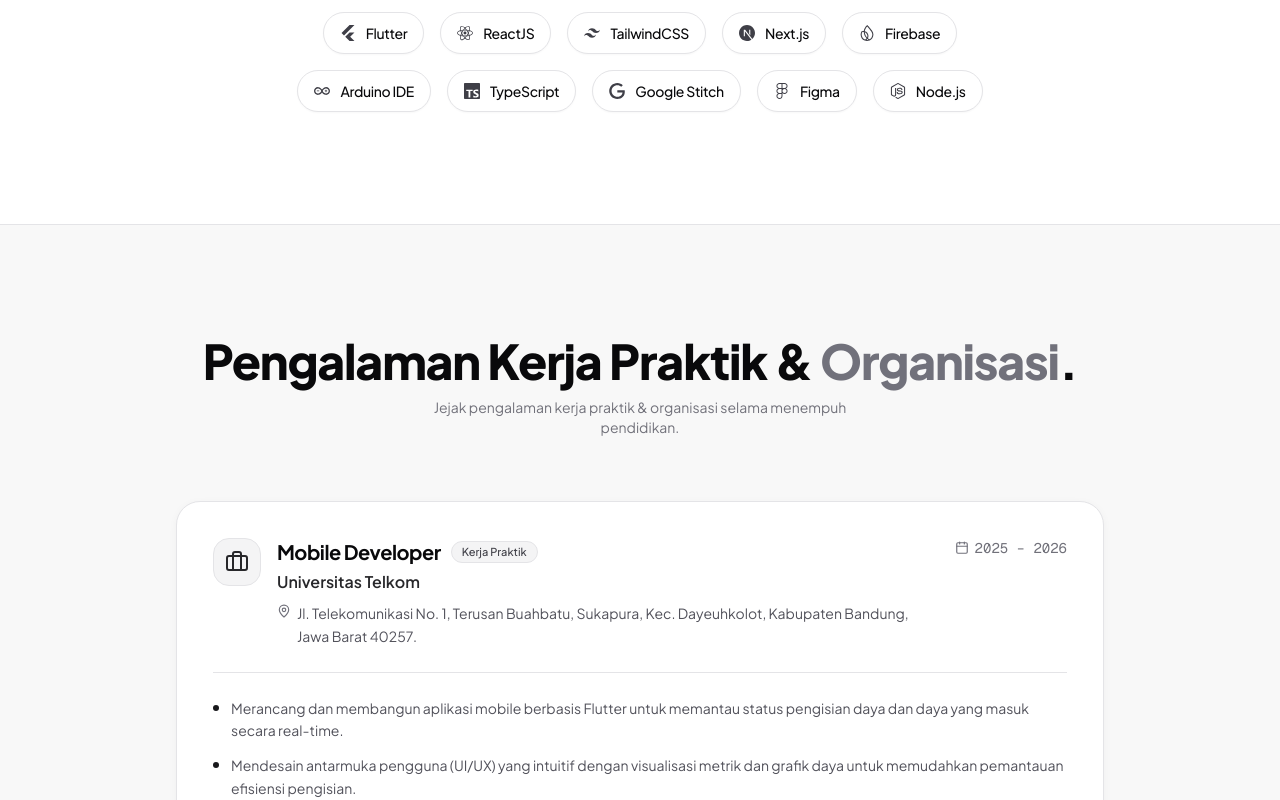
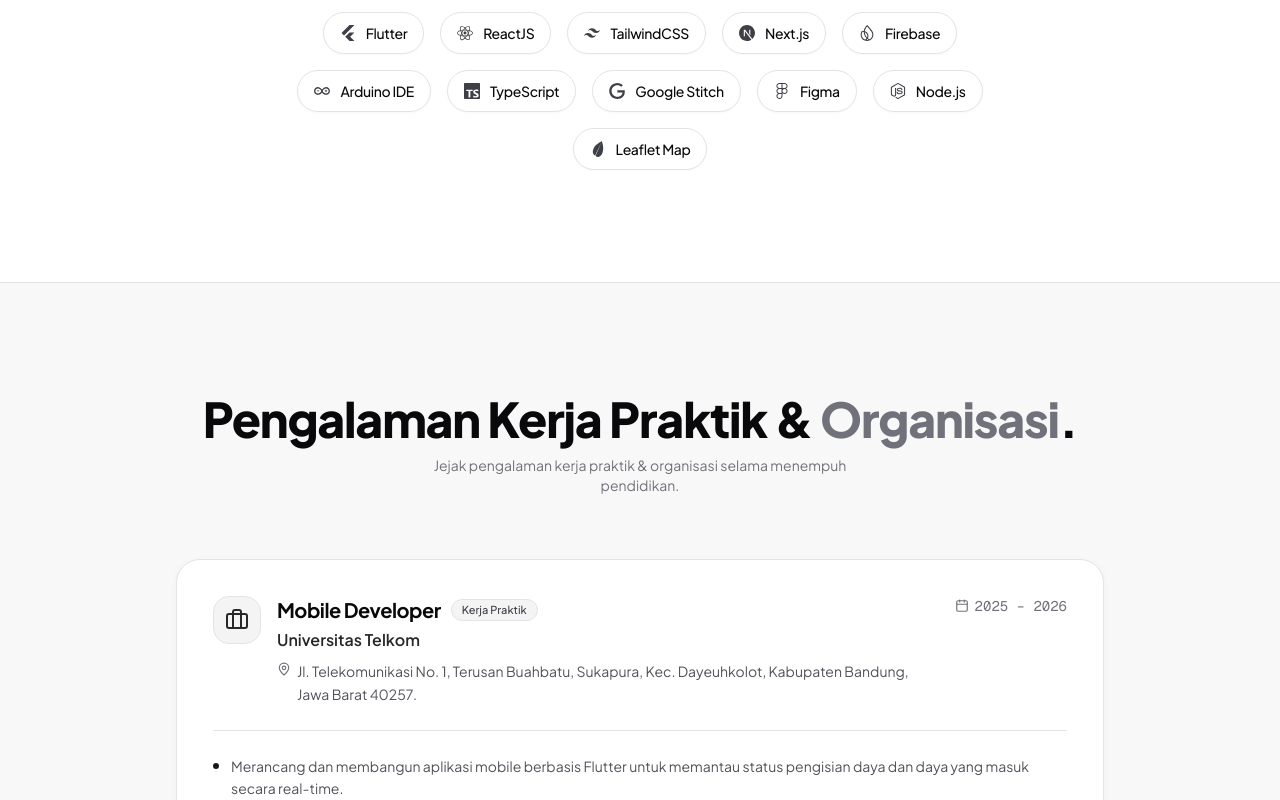
Before and after one commit to SAF134/Portfolio, a Next.js app: page / in a window 1280 px wide. Shown: the part 2260-3060 px from the top of the page. Built offline with nearby package versions, Linux system fonts and the light colour scheme.

Commit message:
feat: add Leaflet icon mapping to SkillBadge and sync project technologies

```diff
--- a/src/components/cards/SkillBadge.tsx
+++ b/src/components/cards/SkillBadge.tsx
@@ -28,6 +28,9 @@
   mysql: "siMysql",
   php: "siPhp",
   javascript: "siJavascript",
+  map: "siLeaflet",
+  leaflet: "siLeaflet",
+  leafletmap: "siLeaflet",
 };
 
 export function SkillBadge({ name, slug, className }: SkillBadgeProps) {
--- a/src/data/portfolioData.ts
+++ b/src/data/portfolioData.ts
@@ -124,6 +124,7 @@
     { name: "Google Stitch", category: "tools", slug: "googlestitch" },
     { name: "Figma", category: "tools", slug: "figma" },
     { name: "Node.js", category: "backend", slug: "nodedotjs" },
+    { name: "Leaflet Map", category: "tools", slug: "map" }
   ],
   experiences: [
     {
@@ -136,7 +137,7 @@
         "Merancang dan membangun aplikasi mobile berbasis Flutter untuk memantau status pengisian daya dan daya yang masuk secara real-time.",
         "Mendesain antarmuka pengguna (UI/UX) yang intuitif dengan visualisasi metrik dan grafik daya untuk memudahkan pemantauan efisiensi pengisian."
       ],
-      technologies: ["Flutter", "Firebase"],
+      technologies: ["Flutter", "Firebase", "Google Stitch","Leaflet Map"],
     },
     {
       id: "kp",
@@ -201,7 +202,7 @@
       description:
         "Aplikasi Monitoring Pengisian Daya Kendaraan Listrik Ringan Berbasis Tenaga Surya.",
       mockupImage: "/images/projects/sunvolt.webp",
-      technologies: ["Flutter", "Firebase", "Google Stitch"],
+      technologies: ["Flutter", "Firebase", "Google Stitch", "Leaflet Map"],
     },
     {
       id: "proyek-2",
@@ -225,7 +226,7 @@
       description:
         "Website Pemetaan Interaktif Lokasi Hotel Kota Bandung.",
       mockupImage: "/images/projects/petasare.webp",
-      technologies: ["Laravel", "Leaflet Map", "Bootstrap"],
+      technologies: ["Typescript", "Next JS", "Leaflet Map", "TailwindCSS"],
     },
     {
       id: "proyek-5",
@@ -233,7 +234,7 @@
       description:
         "Aplikasi Pemetaan Interaktif lokasi Hotel, SPBU, Rumah Sakit, dan Mall di Kota Bogor.",
       mockupImage: "/images/projects/petabuitenzorg.webp",
-      technologies: ["Flutter", "Google Stitch"],
+      technologies: ["Flutter", "Google Stitch", "Leaflet Map"],
     },
     {
       id: "proyek-6",
```
